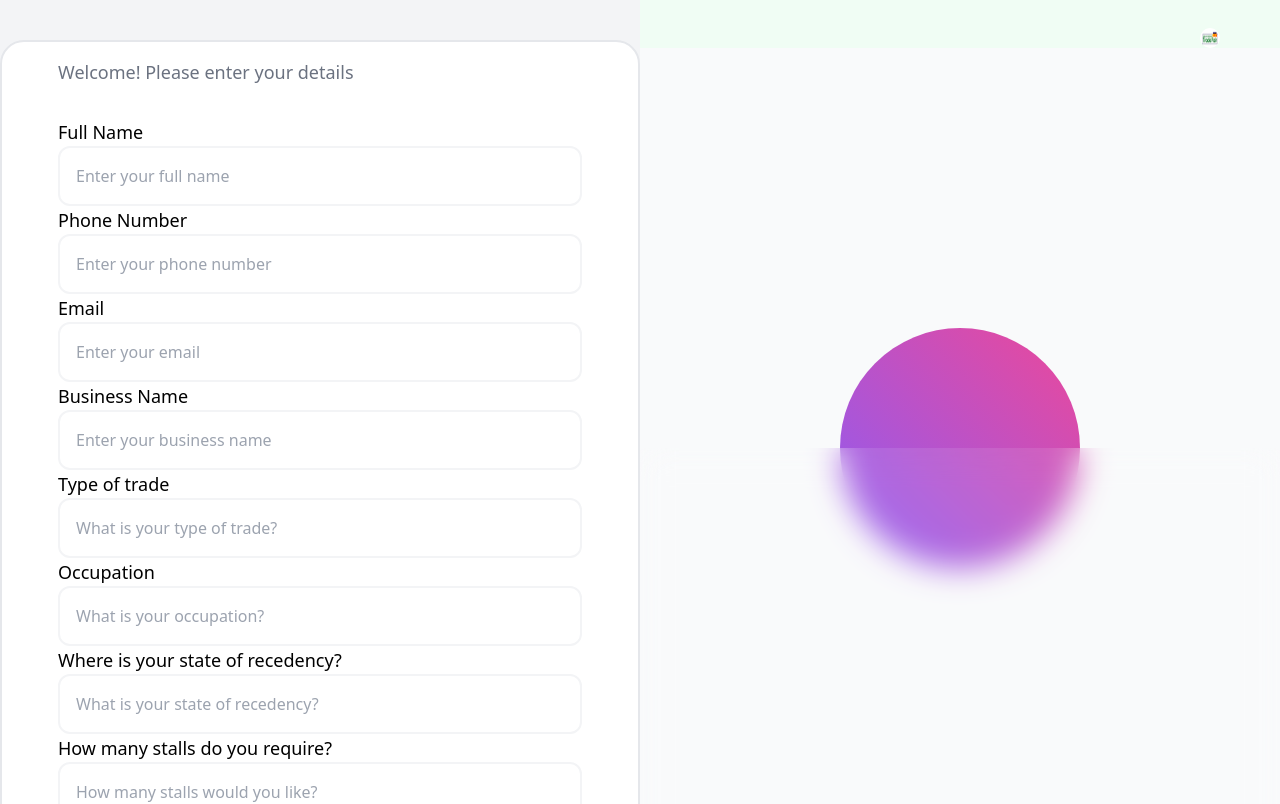
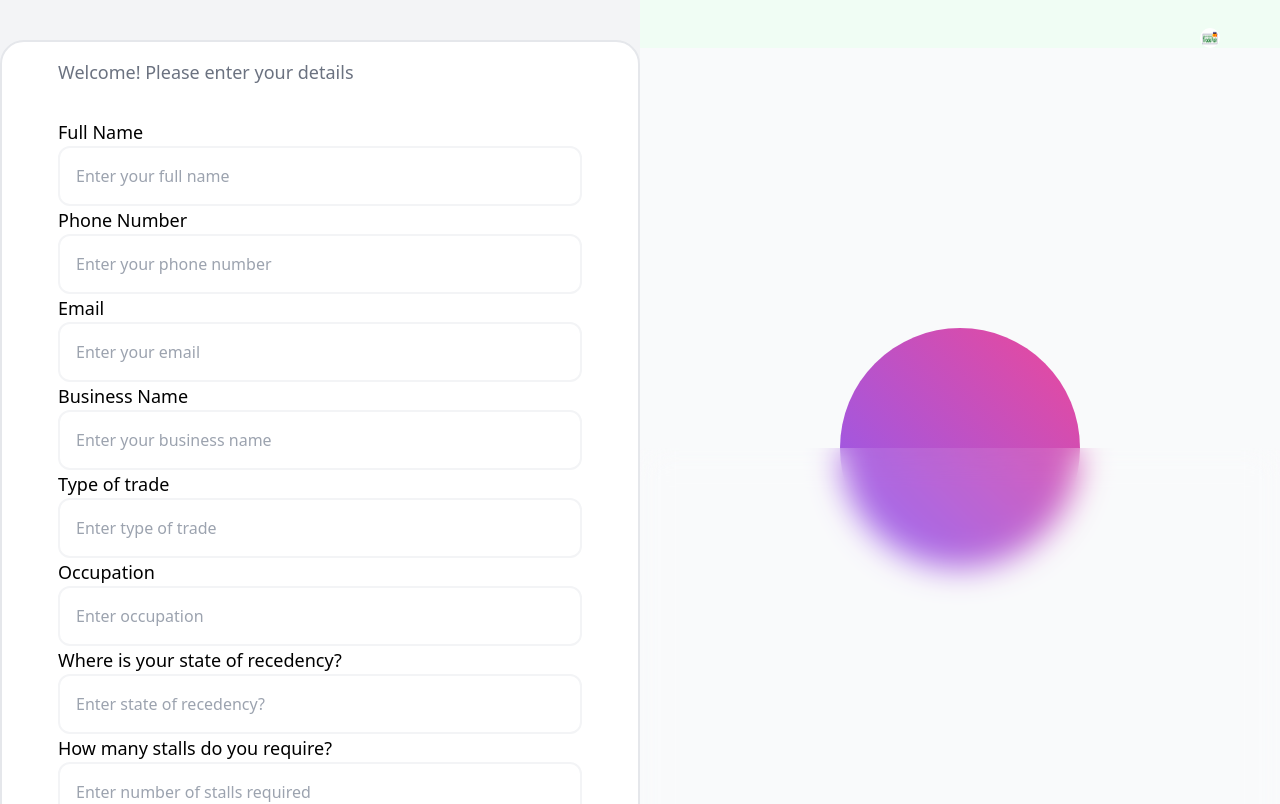
Before and after one commit to general-Dee/kmdmc, a Next.js app: page /tradefair/vendor in a window 1280 px wide. Shown: the top 804 px of the page. Built offline with nearby package versions, Linux system fonts and the light colour scheme.

Commit message:
November 1st second twick

```diff
--- a/pages/tradefair/vendor.tsx
+++ b/pages/tradefair/vendor.tsx
@@ -99,19 +99,19 @@ function sponsours({}: Props) {
               </div>
               <div>
                   <label htmlFor="typeOfTrade" className='vendorFormLabel'>Type of trade</label>
-                  <input type="text" onChange={(e) => setTypeOfTrade(e.target.value)} value={typeOfTrade} id="typeOfTrade" className='vendorFormInput' placeholder='What is your type of trade?'/>
+                  <input type="text" onChange={(e) => setTypeOfTrade(e.target.value)} value={typeOfTrade} id="typeOfTrade" className='vendorFormInput' placeholder='Enter type of trade'/>
               </div>
               <div>
                   <label htmlFor="occupation" className='vendorFormLabel'>Occupation</label>
-                  <input type="text" onChange={(e) => setOccupation(e.target.value)} value={occupation} id="occupation" className='vendorFormInput' placeholder='What is your occupation?'/>
+                  <input type="text" onChange={(e) => setOccupation(e.target.value)} value={occupation} id="occupation" className='vendorFormInput' placeholder='Enter occupation'/>
               </div>
               <div>
                   <label htmlFor="recedency" className='vendorFormLabel'>Where is your state of recedency?</label>
-                  <input type="text" onChange={(e) => setRecedency(e.target.value)} value={recedency} id="numberOfStalls" className='vendorFormInput' placeholder='What is your state of recedency?'/>
+                  <input type="text" onChange={(e) => setRecedency(e.target.value)} value={recedency} id="numberOfStalls" className='vendorFormInput' placeholder='Enter state of recedency?'/>
               </div>
               <div>
                   <label htmlFor="numberOfStalls" className='vendorFormLabel'>How many stalls do you require?</label>
-                  <input type="text" onChange={(e) => setNumberOfStalls(e.target.value)} value={numberOfStalls} id="numberOfStalls" className='vendorFormInput' placeholder='How many stalls would you like?'/>
+                  <input type="text" onChange={(e) => setNumberOfStalls(e.target.value)} value={numberOfStalls} id="numberOfStalls" className='vendorFormInput' placeholder='Enter number of stalls required'/>
               </div>
               <div className='mt-5 flex align-center '>
                   <label htmlFor="returningTrader" className='vendorFormLabel'>Returning vendor? </label>
```
